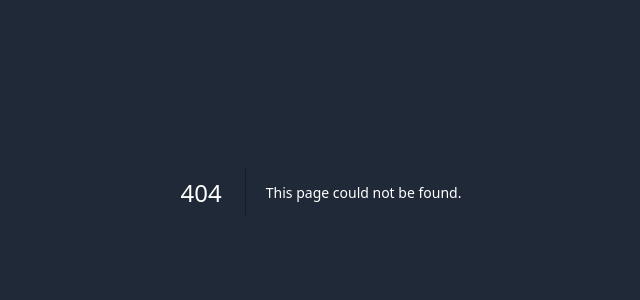
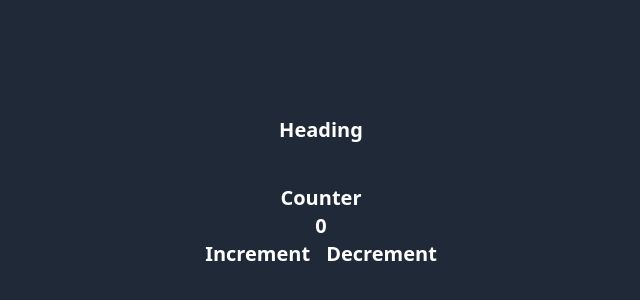
Before and after one commit to serhiyhvala/next-15-rc, a Next.js app: page /react-compiler in a window 1280 px wide. Before the commit this address had no page. Shown: the part 208-508 px from the top of the page, without its empty margins (319-959 px from the left). Built offline with nearby package versions, Linux system fonts and the light colour scheme.

Commit message:
feat: create react-compiler example

```diff
--- a/next.config.mjs
+++ b/next.config.mjs
@@ -1,4 +1,8 @@
 /** @type {import('next').NextConfig} */
-const nextConfig = {};
+const nextConfig = {
+    experimental: {
+        reactCompiler: false,
+    }
+};
 
 export default nextConfig;
--- a/package.json
+++ b/package.json
@@ -9,6 +9,7 @@
     "lint": "next lint"
   },
   "dependencies": {
+    "babel-plugin-react-compiler": "0.0.0-experimental-592953e-20240517",
     "next": "15.0.0-rc.0",
     "react": "19.0.0-rc-f994737d14-20240522",
     "react-dom": "19.0.0-rc-f994737d14-20240522"
--- /dev/null
+++ b/src/app/react-compiler/page.tsx
@@ -0,0 +1,7 @@
+import { Counter } from "@/components";
+
+const ReactCompilerPage = () => {
+  return <Counter />;
+};
+
+export default ReactCompilerPage;
--- /dev/null
+++ b/src/components/index.ts
@@ -0,0 +1 @@
+export * from "./react-compiler";
--- /dev/null
+++ b/src/components/react-compiler/counter.tsx
@@ -0,0 +1,22 @@
+"use client";
+
+import { FC, useState } from "react";
+import { Heading } from "@/components/react-compiler/heading";
+
+export const Counter: FC = () => {
+  const [counter, setCounter] = useState(0);
+
+  return (
+    <div className="flex flex-col gap-5 items-center justify-center">
+      <Heading />
+      <div className="flex flex-col items-center justify-center">
+        <h1>Counter</h1>
+        <p>{counter}</p>
+        <div className="flex gap-4">
+          <button onClick={() => setCounter(counter + 1)}>Increment</button>
+          <button onClick={() => setCounter(counter - 1)}>Decrement</button>
+        </div>
+      </div>
+    </div>
+  );
+};
--- /dev/null
+++ b/src/components/react-compiler/heading.tsx
@@ -0,0 +1,5 @@
+import { FC } from "react";
+
+export const Heading: FC = () => {
+  return <h1 className="mb-5">Heading</h1>;
+};
--- /dev/null
+++ b/src/components/react-compiler/index.ts
@@ -0,0 +1 @@
+export * from "./counter";
```
Also changed, not shown: 1 other file (tests, documents, lock files or other folders).
